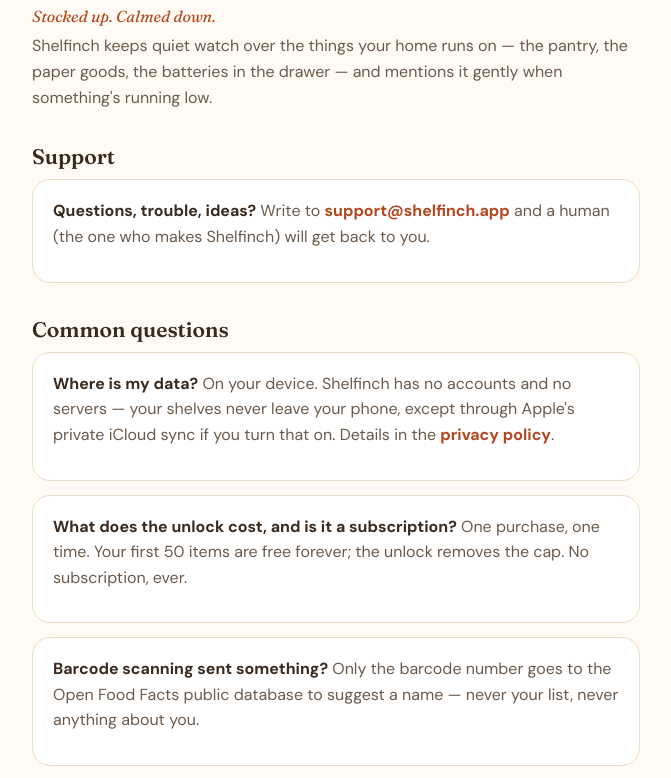
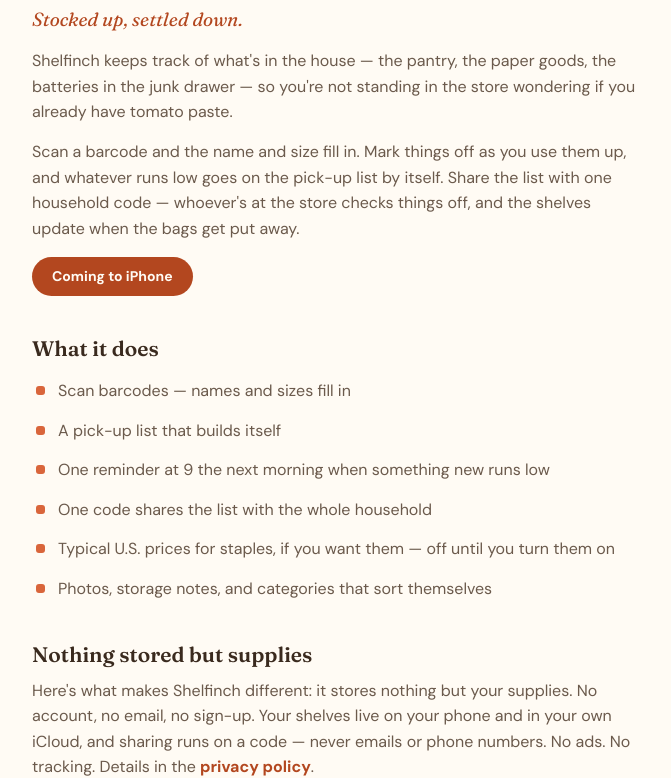
Before and after one commit to shelfinch/shelfinch.github.io, a plain HTML site: page index.html in a window 1280 px wide. Shown: the part 163-941 px from the top of the page, without its empty margins (304-975 px from the left). Drawn offline with Linux system fonts and the light colour scheme.

Commit message:
Site mirrors the final App Store listing — new tagline and three-pillar copy
Co-Authored-By: Claude Fable 5 <noreply@anthropic.com>
Claude-Session: https://claude.ai/code/session_01CbbXuiWDMzHQGQxSKynuRn

```diff
--- a/index.html
+++ b/index.html
@@ -3,8 +3,8 @@
 <head>
 <meta charset="utf-8">
 <meta name="viewport" content="width=device-width, initial-scale=1">
-<title>Shelfinch Support</title>
-<meta name="description" content="Support for Shelfinch — the calm home pantry and supplies app. Stocked up. Calmed down.">
+<title>Shelfinch — Pantry &amp; Supplies</title>
+<meta name="description" content="Shelfinch keeps track of what's in the house and speaks up when something runs low. Nothing stored but your supplies — no account, no ads. Stocked up, settled down.">
 <link rel="preconnect" href="https://fonts.googleapis.com">
 <link href="https://fonts.googleapis.com/css2?family=Fraunces:ital,opsz,wght@0,9..144,600;1,9..144,400&family=DM+Sans:wght@400;500;700&display=swap" rel="stylesheet">
 <style>
@@ -32,10 +32,15 @@ body{margin:0;background:var(--surface-page);color:var(--ink);
 h1,h2{font-family:'Fraunces',Georgia,serif;font-weight:600;line-height:1.2}
 h1{font-size:34px;margin:18px 0 6px}
 h2{font-size:21px;margin:34px 0 10px}
-.tagline{font-family:'Fraunces',Georgia,serif;font-style:italic;color:var(--accent);margin:0 0 4px}
+.tagline{font-family:'Fraunces',Georgia,serif;font-style:italic;font-size:19px;color:var(--accent);margin:0 0 14px}
 p{margin:0 0 14px;color:var(--ink-muted)}
+.pill{display:inline-block;background:var(--accent);color:#FFFBF4;font-weight:700;font-size:14px;
+  padding:8px 20px;border-radius:999px;margin:2px 0 6px}
 .card{background:var(--surface-card);border:1px solid var(--line);border-radius:18px;padding:18px 20px;margin:0 0 14px}
 .card b{color:var(--ink)}
+ul.does{list-style:none;padding:0;margin:0 0 14px}
+ul.does li{padding:7px 0 7px 26px;position:relative;color:var(--ink-muted)}
+ul.does li::before{content:"";position:absolute;left:4px;top:15px;width:9px;height:9px;border-radius:3px;background:var(--terracotta)}
 a{color:var(--accent);font-weight:700;text-decoration:none}
 a:hover{text-decoration:underline}
 .mark{display:block}
@@ -57,10 +62,35 @@ footer{margin-top:44px;padding-top:16px;border-top:1px solid var(--line);font-si
     <circle cx="73.5" cy="37.5" r="1.5" fill="var(--surface-page)"></circle>
   </svg>
   <h1>Shelfinch</h1>
-  <p class="tagline">Stocked up. Calmed down.</p>
-  <p>Shelfinch keeps quiet watch over the things your home runs on — the pantry,
-  the paper goods, the batteries in the drawer — and mentions it gently when
-  something's running low.</p>
+  <p class="tagline">Stocked up, settled down.</p>
+  <p>Shelfinch keeps track of what's in the house — the pantry, the paper goods,
+  the batteries in the junk drawer — so you're not standing in the store wondering
+  if you already have tomato paste.</p>
+  <p>Scan a barcode and the name and size fill in. Mark things off as you use them
+  up, and whatever runs low goes on the pick-up list by itself. Share the list with
+  one household code — whoever's at the store checks things off, and the shelves
+  update when the bags get put away.</p>
+  <span class="pill">Coming to iPhone</span>
+
+  <h2>What it does</h2>
+  <ul class="does">
+    <li>Scan barcodes — names and sizes fill in</li>
+    <li>A pick-up list that builds itself</li>
+    <li>One reminder at 9 the next morning when something new runs low</li>
+    <li>One code shares the list with the whole household</li>
+    <li>Typical U.S. prices for staples, if you want them — off until you turn them on</li>
+    <li>Photos, storage notes, and categories that sort themselves</li>
+  </ul>
+
+  <h2>Nothing stored but supplies</h2>
+  <p>Here's what makes Shelfinch different: it stores nothing but your supplies.
+  No account, no email, no sign-up. Your shelves live on your phone and in your
+  own iCloud, and sharing runs on a code — never emails or phone numbers. No ads.
+  No tracking. Details in the <a href="privacy.html">privacy policy</a>.</p>
+
+  <h2>The deal</h2>
+  <p>Your first 50 items are free. One purchase takes the cap off for the whole
+  household — Family Sharing included, no subscription, ever.</p>
 
   <h2>Support</h2>
   <div class="card">
@@ -70,14 +100,7 @@ footer{margin-top:44px;padding-top:16px;border-top:1px solid var(--line);font-si
   </div>
 
   <h2>Common questions</h2>
-  <div class="card"><p><b>Where is my data?</b> On your device. Shelfinch has no
-  accounts and no servers — your shelves never leave your phone, except through
-  Apple's private iCloud sync if you turn that on. Details in the
-  <a href="privacy.html">privacy policy</a>.</p></div>
-  <div class="card"><p><b>What does the unlock cost, and is it a subscription?</b>
-  One purchase, one time. Your first 50 items are free forever; the unlock
-  removes the cap. No subscription, ever.</p></div>
-  <div class="card"><p><b>Barcode scanning sent something?</b> Only the barcode
+  <div class="card"><p><b>Does scanning a barcode send anything?</b> Only the barcode
   number goes to the Open Food Facts public database to suggest a name — never
   your list, never anything about you.</p></div>
   <div class="card"><p><b>Can I get my data out?</b> Yes — Shelfinch imports and
```
